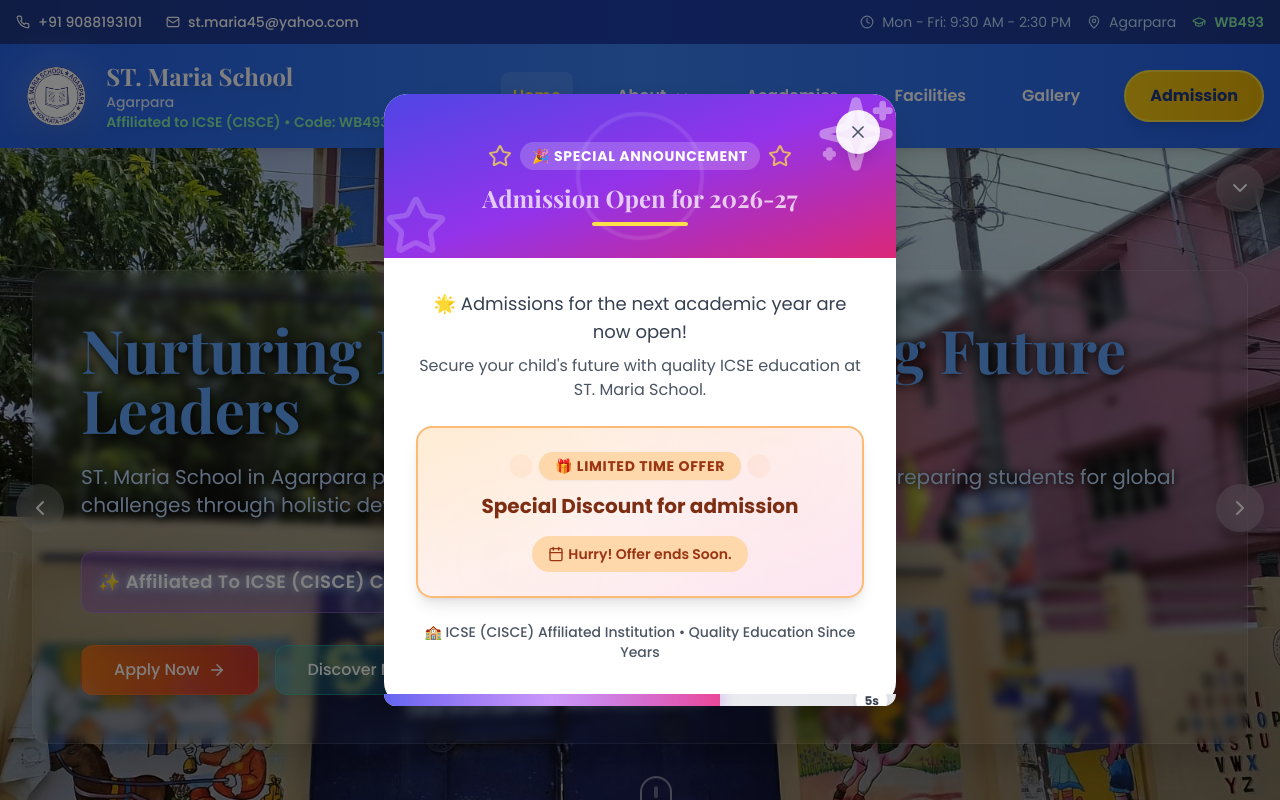
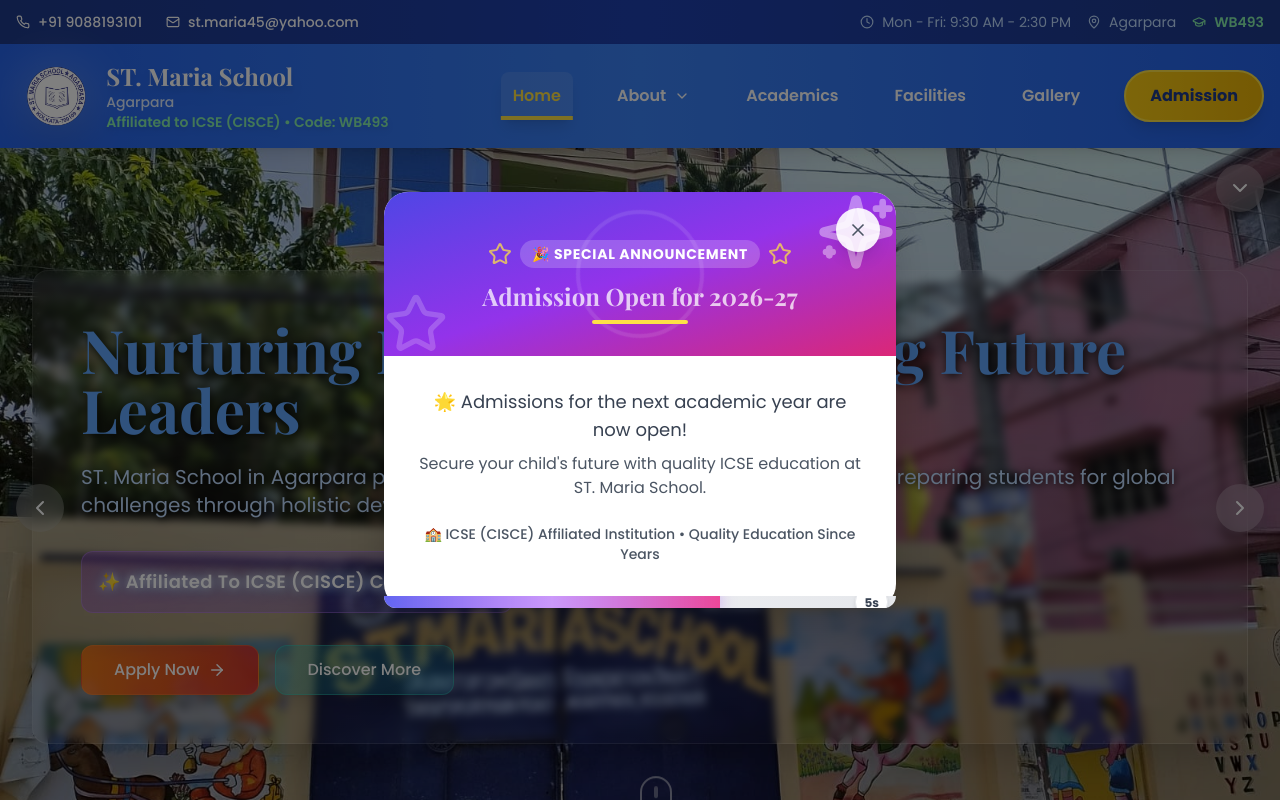
Before and after one commit to Aryan-Singh16/School, a React (Vite) app in the folder creative-education-website-main/: page / in a window 1280 px wide. Shown: the top 800 px of the page. Built offline with nearby package versions, Linux system fonts and the light colour scheme.

Commit message:
Remove special discount banner and redesign announcement popup

```diff
--- a/creative-education-website-main/src/components/AnnouncementPopup.tsx
+++ b/creative-education-website-main/src/components/AnnouncementPopup.tsx
@@ -81,31 +81,18 @@ const AnnouncementPopup = () => {
 
         {/* Content */}
         <div className="p-6">
-          <p className="text-gray-700 mb-4 leading-relaxed">
+          <p className="text-gray-700 mb-6 leading-relaxed text-center text-base">
             Admissions for the next academic year are now open. Secure your child's future with quality education.
           </p>
 
-          {/* Highlighted discount section */}
-          <div className="bg-gradient-to-r from-orange-50 to-red-50 border-l-4 border-orange-500 rounded-r-lg p-4 mb-4">
-            <div className="flex items-center gap-2 mb-1">
-              <span className="inline-block w-2 h-2 bg-orange-500 rounded-full animate-pulse"></span>
-              <span className="text-orange-800 font-semibold text-sm uppercase tracking-wide">
-                Limited Time Offer
-              </span>
-            </div>
-            <p className="text-orange-800 font-bold text-lg">
-              Special Discount for admission before 31st October 2025
-            </p>
-          </div>
-
-          {/* Call to action */}
-          <div className="flex items-center justify-between">
-            <span className="text-sm text-gray-500">
-              📅 Valid until: Oct 31, 2025
-            </span>
-            <button className="bg-blue-600 hover:bg-blue-700 text-white px-4 py-2 rounded-lg font-medium transition-colors duration-200">
+          {/* Call to action section */}
+          <div className="space-y-4">
+            <button className="w-full bg-gradient-to-r from-blue-600 to-purple-600 hover:from-blue-700 hover:to-purple-700 text-white py-3 rounded-lg font-semibold transition-all duration-200 shadow-md hover:shadow-lg transform hover:scale-105">
               Learn More
             </button>
+            <p className="text-xs text-gray-500 text-center">
+              📅 Valid until: Oct 31, 2025
+            </p>
           </div>
         </div>
 
--- a/creative-education-website-main/src/components/NoticeBoard.tsx
+++ b/creative-education-website-main/src/components/NoticeBoard.tsx
@@ -10,7 +10,6 @@ const sampleNotices: NoticeProps[] = [
     id: "1",
     title: "Admission Open for 2026-27",
     content: "Admissions for the next academic year are now open.",
-    highlight: "Special Discount for admission",
     date: "1 Dec, 2025",
     category: "announcement"
   },
--- a/creative-education-website-main/src/pages/Index.tsx
+++ b/creative-education-website-main/src/pages/Index.tsx
@@ -172,44 +172,6 @@ const AnnouncementPopup = () => {
             </p>
           </div>
 
-          {/* Beautiful highlighted discount section */}
-          <div className="relative overflow-hidden bg-gradient-to-br from-orange-100 via-red-50 to-pink-100 border-2 border-orange-300 rounded-2xl p-4 sm:p-6 mb-6 shadow-lg">
-            {/* Decorative background pattern */}
-            <div className="absolute inset-0 opacity-10">
-              <div className="absolute top-0 left-0 w-full h-full"
-                   style={{backgroundImage: 'radial-gradient(circle at 20% 80%, rgba(255,165,0,0.3) 0%, transparent 50%), radial-gradient(circle at 80% 20%, rgba(255,69,0,0.3) 0%, transparent 50%)'}}>
-              </div>
-            </div>
-
-            <div className="relative z-10">
-              <div className="flex items-center justify-center gap-2 sm:gap-3 mb-3">
-                <span className="inline-block w-2 sm:w-3 h-2 sm:h-3 bg-orange-500 rounded-full animate-ping"></span>
-                <span className="text-orange-800 font-bold text-xs sm:text-sm uppercase tracking-wider bg-orange-200 px-3 sm:px-4 py-1 rounded-full shadow-sm">
-                  🎁 Limited Time Offer
-                </span>
-                <span className="inline-block w-2 sm:w-3 h-2 sm:h-3 bg-orange-500 rounded-full animate-ping"></span>
-              </div>
-
-              <div className="text-center">
-                <p className="text-orange-900 font-bold text-lg sm:text-xl mb-2 leading-tight">
-                  Special Discount for admission
-                </p>
-                {/* <p className="text-orange-800 font-bold text-base sm:text-lg">
-
-                </p> */}
-              </div>
-
-              <div className="mt-4 flex items-center justify-center">
-                <div className="bg-orange-200 px-3 sm:px-4 py-2 rounded-full">
-                  <span className="text-orange-800 font-semibold text-xs sm:text-sm flex items-center gap-1">
-                    <Calendar className="h-3 sm:h-4 w-3 sm:w-4" />
-                    Hurry! Offer ends Soon.
-                  </span>
-                </div>
-              </div>
-            </div>
-          </div>
-
           {/* School highlight */}
           <div className="text-center">
             <p className="text-gray-600 text-xs sm:text-sm font-medium">
```
